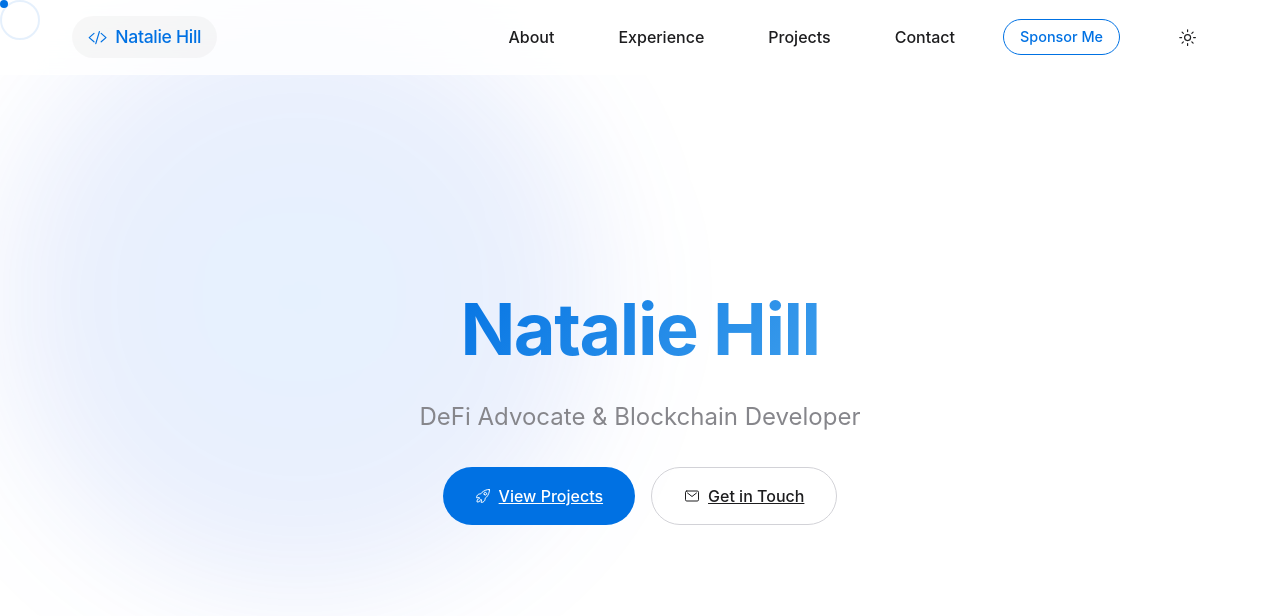
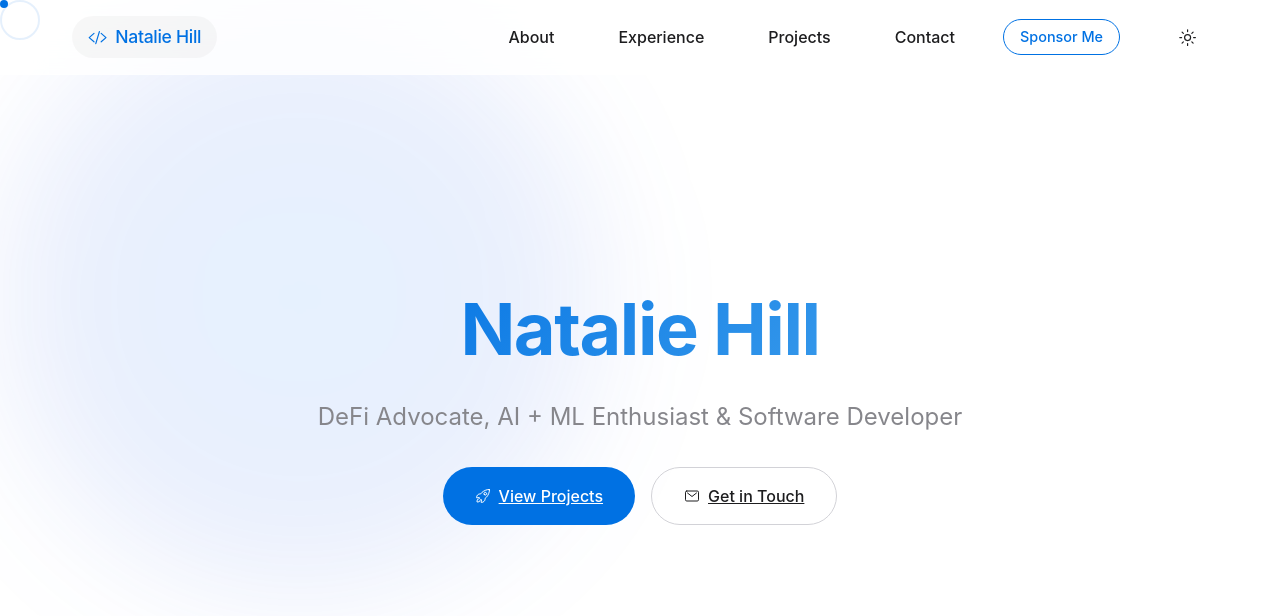
Before and after one commit to natalie-a-1/natalie-a-1.github.io, a plain HTML site: page index.html in a window 1280 px wide. Shown: the top 616 px of the page. Drawn offline with nearby package versions, Linux system fonts and the light colour scheme.

Commit message:
Update hero subtitle to include AI and ML enthusiasm, reflecting a broader skill set and interests.

```diff
--- a/index.html
+++ b/index.html
@@ -46,7 +46,7 @@
         <section id="hero" class="hero">
             <div class="hero-content">
                 <h1 class="hero-title">Natalie Hill</h1>
-                <p class="hero-subtitle">DeFi Advocate & Blockchain Developer</p>
+                <p class="hero-subtitle">DeFi Advocate, AI + ML Enthusiast & Software Developer</p>
                 <div class="hero-cta">
                     <a href="#projects" class="btn primary">
                         <ion-icon name="rocket-outline"></ion-icon>
```
